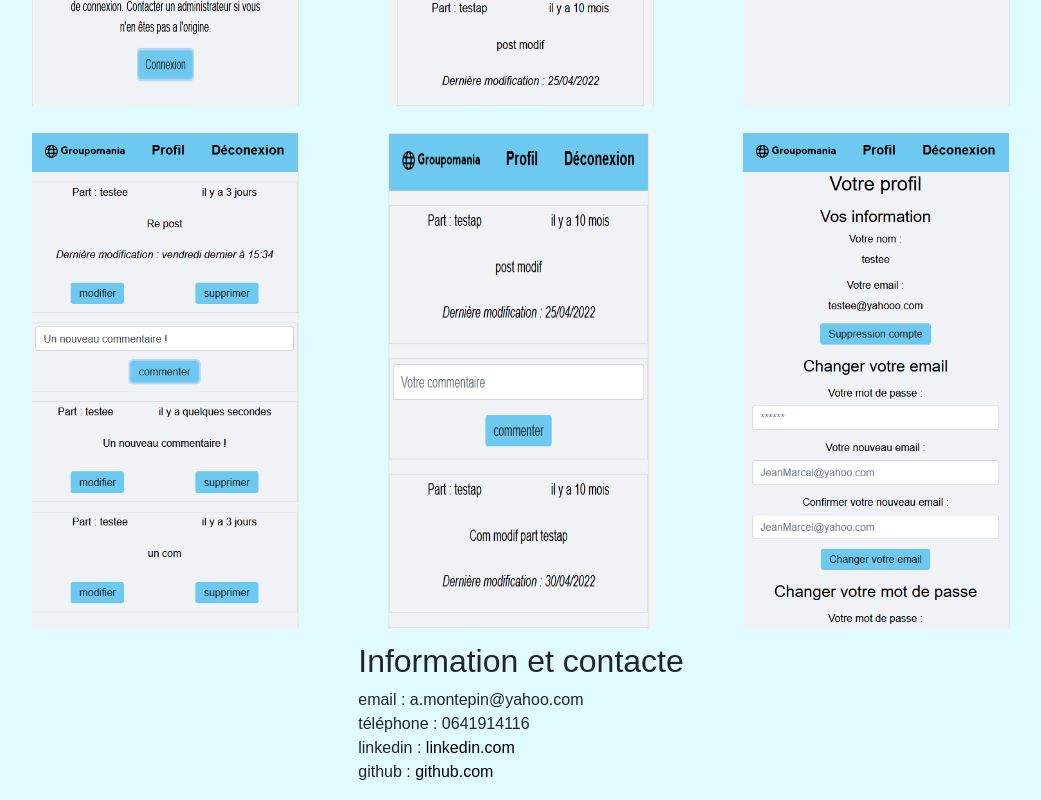
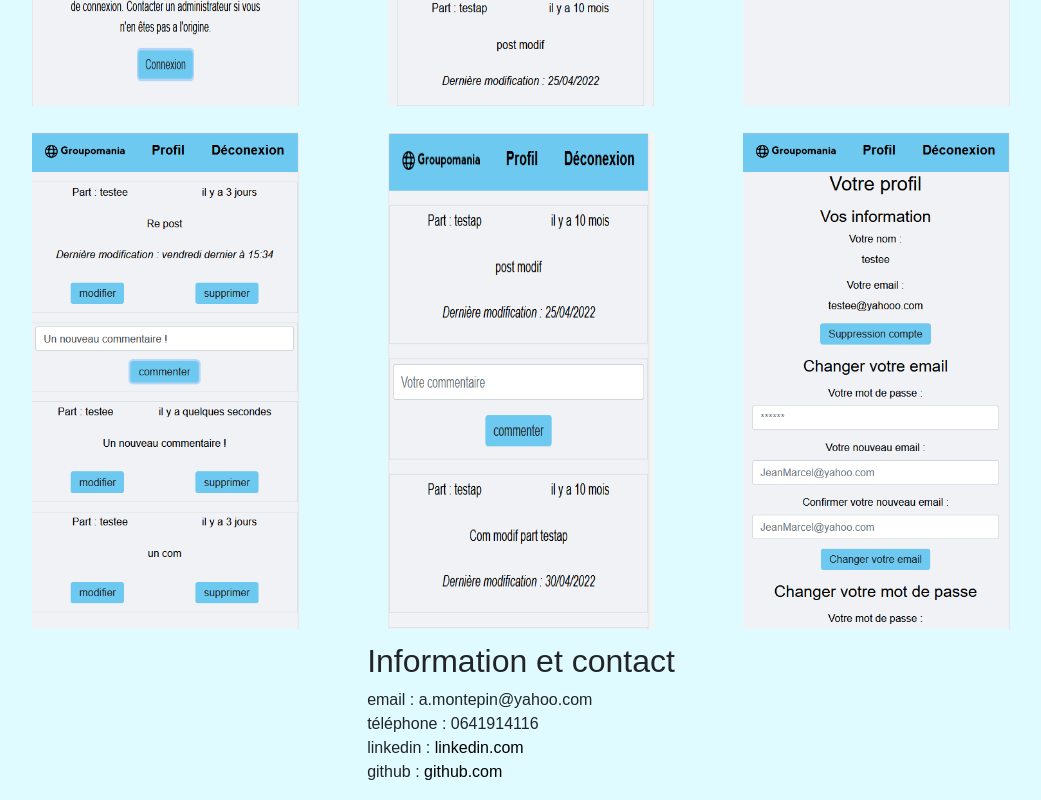
Before and after one commit to Aurelien24/PorteFolio, a plain HTML site: page OC_P7.html in a window 1280 px wide. Shown: the part 1333-2133 px from the top of the page, without its empty margins (119-1160 px from the left). Drawn offline with nearby package versions, Linux system fonts and the light colour scheme.

Commit message:
contact sans e

```diff
--- a/OC_P7.html
+++ b/OC_P7.html
@@ -83,7 +83,7 @@
         </div>
         <footer>
             <section>
-                <h2>Information et contacte</h2>
+                <h2>Information et contact</h2>
                 <div>
                     <p>
                         email : a.montepin@yahoo.com<br>
```
Also changed, not shown: index.html (+1 -1 lines).
